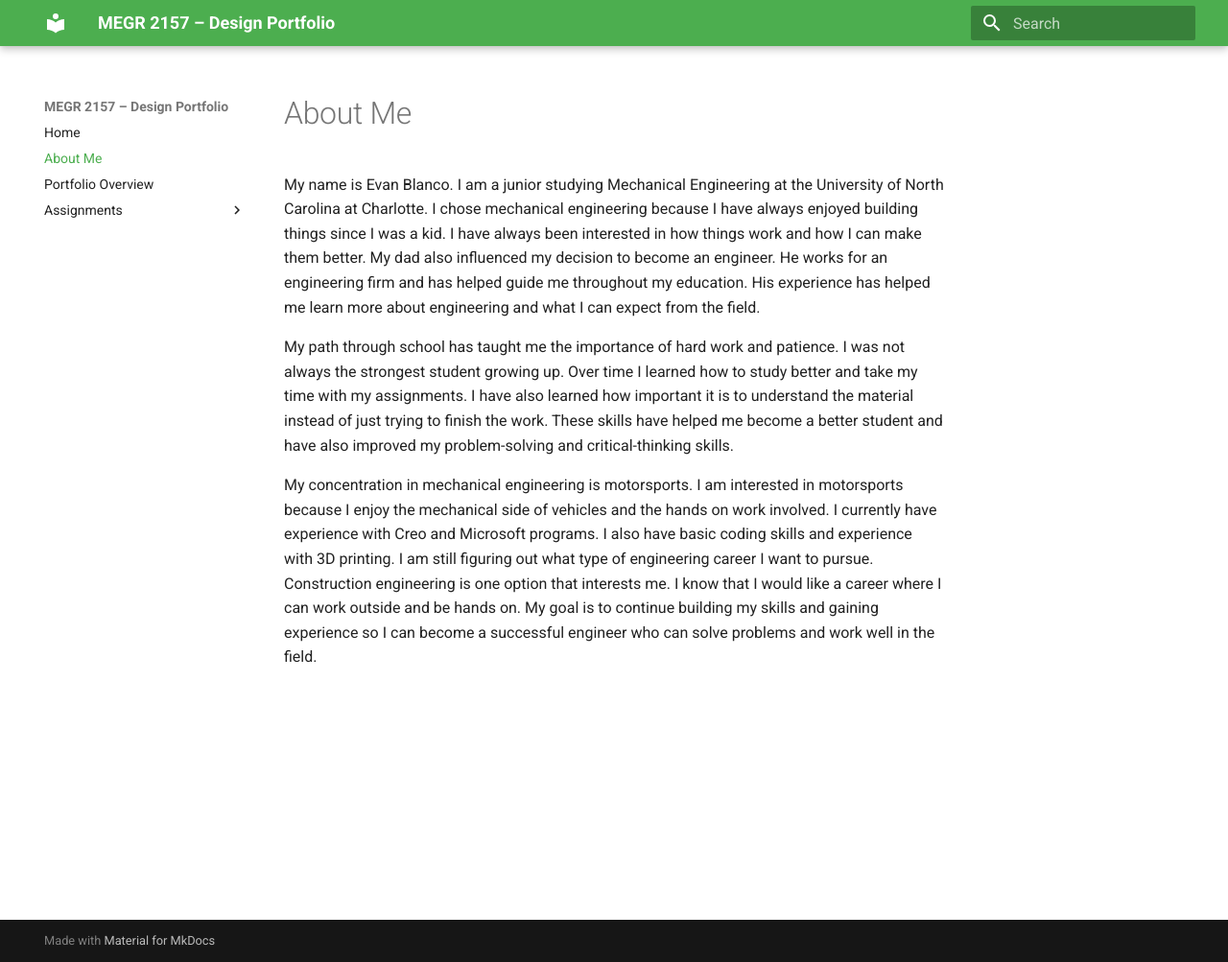
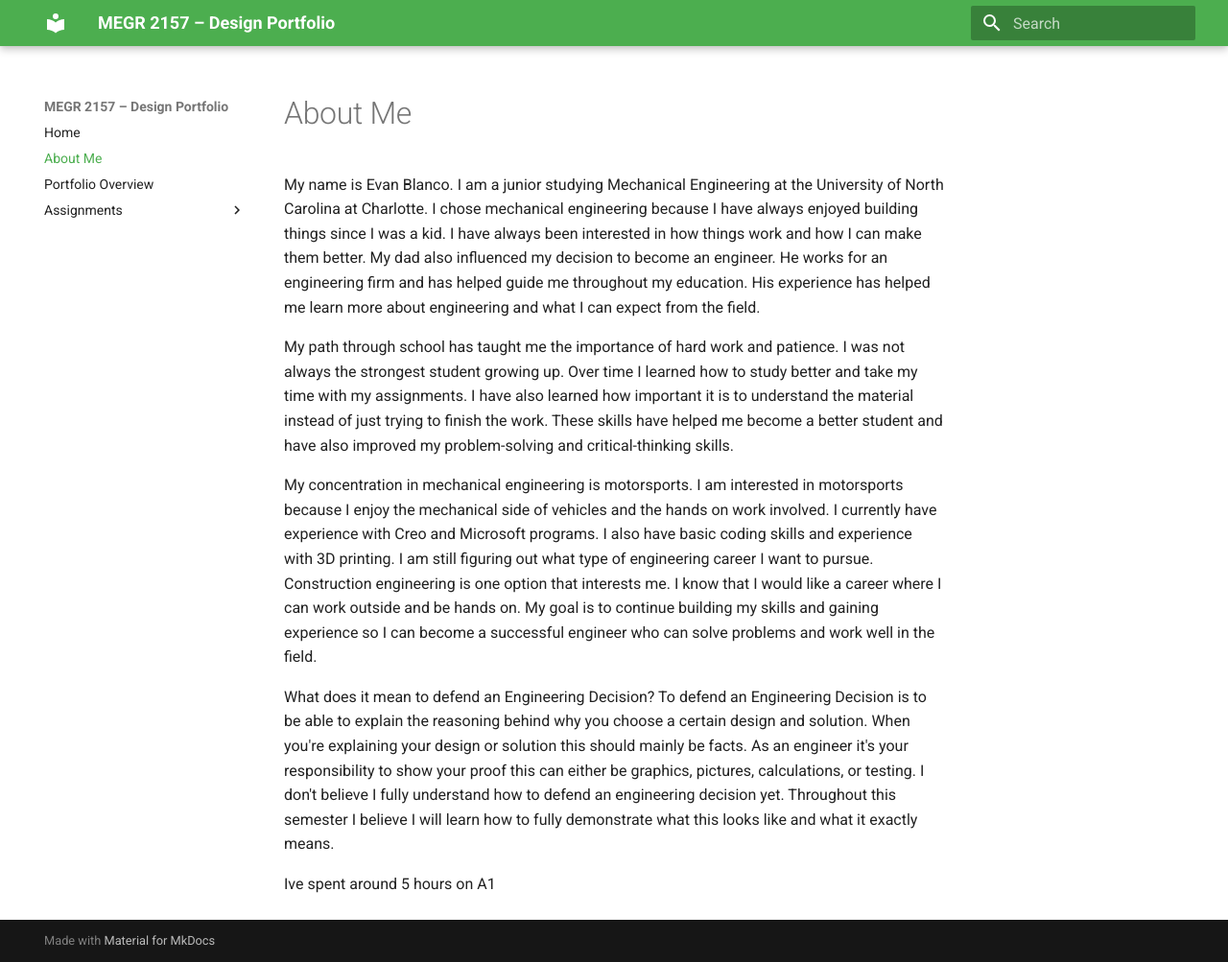
Before and after one commit to EvanBlanco12/portfolio, an MkDocs documentation site: the page built from docs/aboutme/index.md, in a window 1280 px wide and 1003 px high. Shown: the whole window at 96% size. Built offline with MkDocs 1.6.1 and Material for MkDocs 9.7.7, drawn with Linux system fonts in a browser that asks for light colours.

Commit message:
Update index.md

```diff
--- a/docs/aboutme/index.md
+++ b/docs/aboutme/index.md
@@ -5,3 +5,8 @@ My name is Evan Blanco. I am a junior studying Mechanical Engineering at the Uni
 My path through school has taught me the importance of hard work and patience. I was not always the strongest student growing up. Over time I learned how to study better and take my time with my assignments. I have also learned how important it is to understand the material instead of just trying to finish the work. These skills have helped me become a better student and have also improved my problem-solving and critical-thinking skills.
 
 My concentration in mechanical engineering is motorsports. I am interested in motorsports because I enjoy the mechanical side of vehicles and the hands on work involved. I currently have experience with Creo and Microsoft programs. I also have basic coding skills and experience with 3D printing. I am still figuring out what type of engineering career I want to pursue. Construction engineering is one option that interests me. I know that I would like a career where I can work outside and be hands on. My goal is to continue building my skills and gaining experience so I can become a successful engineer who can solve problems and work well in the field.
+
+What does it mean to defend an Engineering Decision?
+To defend an Engineering Decision is to be able to explain the reasoning behind why you choose a certain design and solution. When you're explaining your design or solution this should mainly be facts. As an engineer it's your responsibility to show your proof this can either be graphics, pictures, calculations, or testing. I don't believe I fully understand how to defend an engineering decision yet. Throughout this semester I believe I will learn how to fully demonstrate what this looks like and what it exactly means.
+
+Ive spent around 5 hours on A1
```
